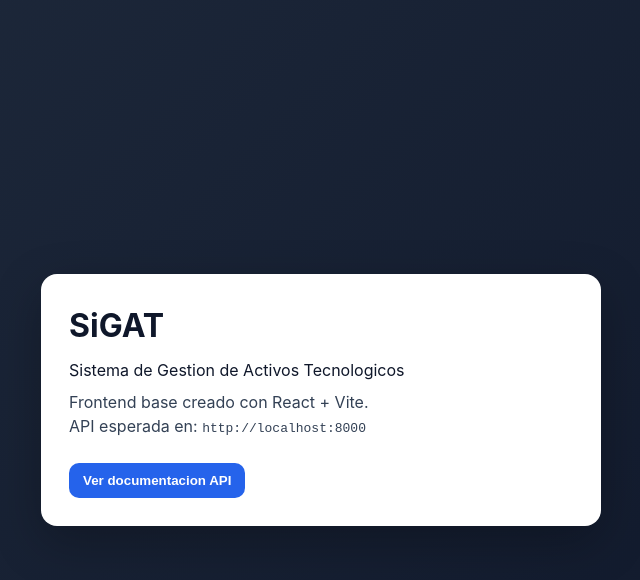
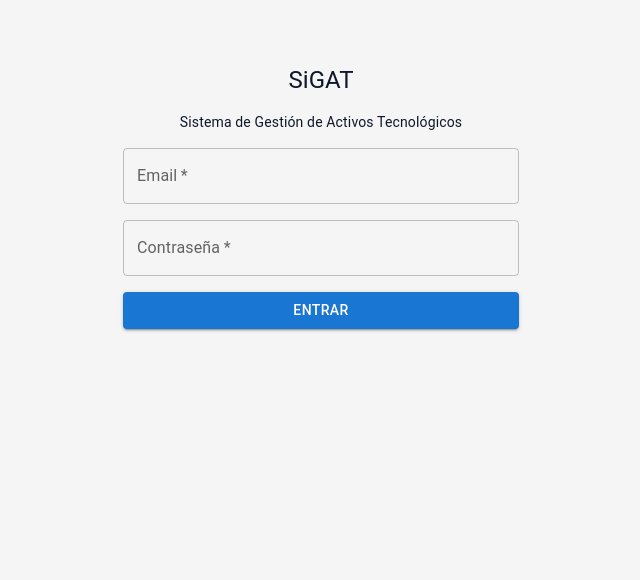
Before and after one commit to wengitd/SiGAT, a React (Vite) app in the folder frontend/: page /login in a window 1280 px wide. Shown: the top 580 px of the page, without its empty margins (319-959 px from the left). Built offline with nearby package versions, Linux system fonts and the light colour scheme.

Commit message:
feat(login): Estructura del codigo, cliente axios, AuthContext y login funcional conectado a backend

```diff
--- a/frontend/src/App.jsx
+++ b/frontend/src/App.jsx
@@ -1,25 +1,12 @@
-import "./App.css";
-
-const API_URL = "http://localhost:8000";
+import { BrowserRouter, Routes, Route } from "react-router-dom";
+import LoginPage from "./pages/LoginPage";
 
 export default function App() {
   return (
-    <main className="app">
-      <section className="card">
-        <h1>SiGAT</h1>
-        <p>Sistema de Gestion de Activos Tecnologicos</p>
-        <p className="hint">
-          Frontend base creado con React + Vite.
-          <br />
-          API esperada en: <code>{API_URL}</code>
-        </p>
-        <button
-          type="button"
-          onClick={() => window.open(`${API_URL}/docs`, "_blank")}
-        >
-          Ver documentacion API
-        </button>
-      </section>
-    </main>
+    <BrowserRouter>
+      <Routes>
+        <Route path="/login" element={<LoginPage />} />
+      </Routes>
+    </BrowserRouter>
   );
 }
--- /dev/null
+++ b/frontend/src/api/axiosClient.js
@@ -0,0 +1,7 @@
+import axios from "axios";
+
+const axiosClient = axios.create({
+  baseURL: "http://localhost:8000",
+});
+
+export default axiosClient;
--- /dev/null
+++ b/frontend/src/context/AuthContext.jsx
@@ -0,0 +1,29 @@
+import { createContext, useContext, useState } from "react";
+
+/* contenedor global donde se guarda el token */
+const AuthContext = createContext();
+
+/* componente que envuelve la APP */
+export function AuthProvider({ children }) {
+  const [token, setToken] = useState(null);
+  /* funciones que modifican estado */
+  /* Con el login exitoso llama a login */
+  function login(newToken) {
+    setToken(newToken);
+  }
+
+  function logout() {
+    setToken(null);
+  }
+
+  return (
+    <AuthContext.Provider value={{ token, login, logout }}>
+      {children}
+    </AuthContext.Provider>
+  );
+}
+
+/* hook personalizado */
+export function useAuth() {
+  return useContext(AuthContext);
+}
--- a/frontend/src/index.css
+++ b/frontend/src/index.css
@@ -3,7 +3,7 @@
   line-height: 1.5;
   font-weight: 400;
   color: #0f172a;
-  background-color: #0f172a;
+  background-color: #f5f5f5;
   font-synthesis: none;
   text-rendering: optimizeLegibility;
   -webkit-font-smoothing: antialiased;
--- a/frontend/src/main.jsx
+++ b/frontend/src/main.jsx
@@ -2,9 +2,12 @@ import React from "react";
 import ReactDOM from "react-dom/client";
 import App from "./App.jsx";
 import "./index.css";
+import { AuthProvider } from "./context/AuthContext";
 
 ReactDOM.createRoot(document.getElementById("root")).render(
   <React.StrictMode>
-    <App />
+    <AuthProvider>
+      <App />
+    </AuthProvider>
   </React.StrictMode>
 );
--- /dev/null
+++ b/frontend/src/pages/LoginPage.jsx
@@ -0,0 +1,63 @@
+import { useState } from "react";
+import { useAuth } from "../context/AuthContext";
+import axiosClient from "../api/axiosClient";
+import { Box, Button, Container, TextField, Typography, Alert } from "@mui/material";
+
+export default function LoginPage() {
+  const [email, setEmail] = useState("");
+  const [password, setPassword] = useState("");
+  const [error, setError] = useState(null);
+  const { login } = useAuth(); /* Extrae la funcion login del contexto creado*/
+
+  /*funcion que maneja el submit del formulario */
+  async function handleSubmit(e) {
+
+    e.preventDefault(); /*evita que el formulario recargue la pagina al enviarse */
+    setError(null); /*limpia cualquier error antes de intentar de nuevo */
+
+    const formData = new FormData();
+    formData.append("username", email); /*endpoint usa OAuth2.. que espera los datos como formulario y con campo llamado username */
+    formData.append("password", password);
+
+    /*llamada a la API */
+    try {
+      const response = await axiosClient.post("/auth/login", formData);
+      login(response.data.access_token);
+    } catch (err) {
+      setError("Credenciales incorrectas");
+    }
+  }
+
+  return (
+    <Container maxWidth="xs">
+      <Box sx={{ mt: 8, display: "flex", flexDirection: "column", alignItems: "center", gap: 2 }}>
+        <Typography variant="h5">SiGAT</Typography>
+        <Typography variant="body2" color="text.secondary">
+          Sistema de Gestión de Activos Tecnológicos
+        </Typography>
+        <Box component="form" onSubmit={handleSubmit} sx={{ width: "100%", display: "flex", flexDirection: "column", gap: 2 }}>
+          <TextField
+            label="Email"
+            type="email"
+            value={email}
+            onChange={(e) => setEmail(e.target.value)}
+            required
+            fullWidth
+          />
+          <TextField
+            label="Contraseña"
+            type="password"
+            value={password}
+            onChange={(e) => setPassword(e.target.value)}
+            required
+            fullWidth
+          />
+          {error && <Alert severity="error">{error}</Alert>}
+          <Button type="submit" variant="contained" fullWidth>
+            Entrar
+          </Button>
+        </Box>
+      </Box>
+    </Container>
+  );
+}
```
Also changed, not shown: 1 other file (tests, documents, lock files or other folders).
